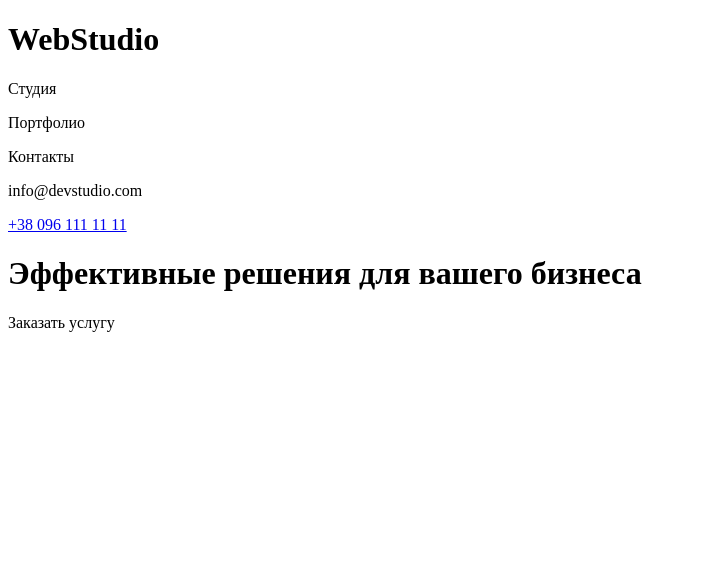
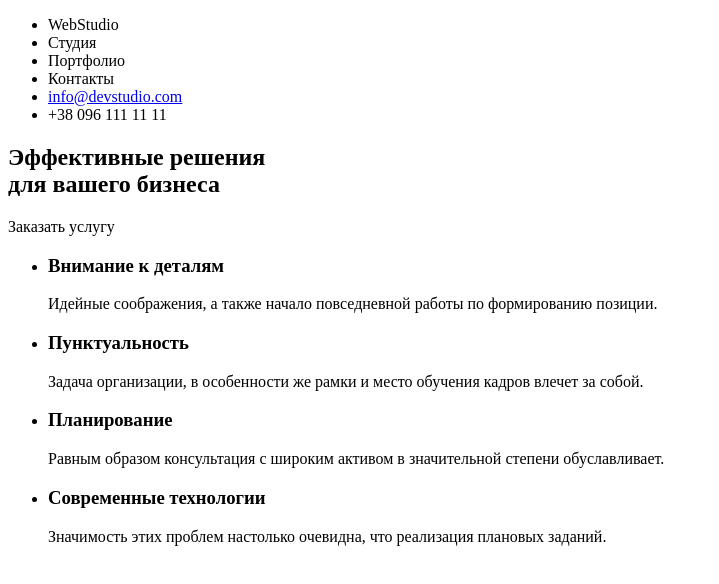
Before and after one commit to Oleksandr-Alex-02/goit-markup-hw-01, a plain HTML site: page index.html in a window 1280 px wide. Shown: the whole page, without its empty margins (0-719 px from the left). Drawn offline with Linux system fonts and the light colour scheme.

Commit message:
cod-html

```diff
--- a/index.html
+++ b/index.html
@@ -8,38 +8,43 @@
 
 </head>
 <body>
+    <!--header-->
+    <header>
+        <nav>
+            <ul>
+                <li><a href="#"></a>WebStudio</li>
+                <li><a href="#"></a>Студия</li>
+                <li><a href="#"></a>Портфолио</li>
+                <li><a href="#"></a>Контакты</li>
+                <li><a href="http://info@devstudio.com">info@devstudio.com</a></li>
+                <li><a href="tel:+380961111111"></a>+38 096 111 11 11</li>
+            </ul>
+        </nav>
+    </header>
 
-<div>
-<!--навигацыя-->
-    <div>
-        <div>
-            <h1>WebStudio</h1>
-        </div>
+    <section>
+        <h1>Эффективные решения <br/>для вашего бизнеса</h1>
+        <p><a href="#"></a>Заказать услугу</p>
+    </section>
+<section>
+<ul>
+    <li>
+        <h3>Внимание к деталям</h3>
+        <p>Идейные соображения, а также начало повседневной работы по формированию позиции.</p></li>
 
-        <div>
-            <p>Студия</p>
-        </div>
+    <li>
+        <h3>Пунктуальность</h3>
+        <p>Задача организации, в особенности же рамки и место обучения кадров влечет за собой.</p></li>
 
-        <div>
-            <p>Портфолио</p>
-        </div>
+    <li>
+        <h3>Планирование</h3>
+        <p>Равным образом консультация с широким активом в значительной степени обуславливает.</p></li>
 
-        <div>
-            <p>Контакты</p>
-        </div>
-
-        <div>
-            <p>info@devstudio.com</p>
-        </div>
-
-        <div>
-           <a href="tel:+380961111111">+38 096 111 11 11</a>
-        </div>
-<!--шапка-->
-            <div>
-                <h1>Эффективные решения для вашего бизнеса</h1>
-                <p>Заказать услугу</p>
-            </div>
+     <li>
+        <h3>Современные технологии</h3>
+        <p>Значимость этих проблем настолько очевидна, что реализация плановых заданий.</p></li>
+</ul>
+</section>
 
 
 
@@ -51,23 +56,5 @@
 
 
 
-    </div>
-
-
-
-
-
-
-
-
-
-
-
-
-
-
-</div>
-
-
 </body>
 </html>
```
